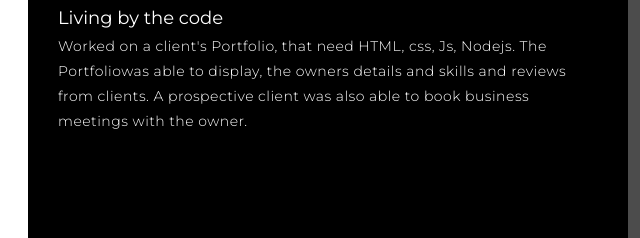
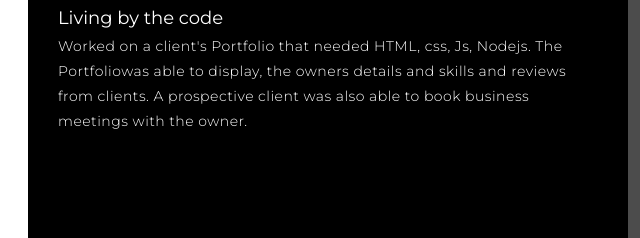
Before and after one commit to Elikibs/portfolio, a plain HTML site: page index.html in a window 1280 px wide. Shown: the part 1912-2150 px from the top of the page, 12-652 px from the left. Drawn offline with Linux system fonts and the light colour scheme.

Commit message:
Update index.html

```diff
--- a/index.html
+++ b/index.html
@@ -93,7 +93,7 @@
                     <div class="project-info">
                         <h1>Project 1</h1>
                         <h2>Living by the code</h2>
-                        <p>Worked on a client's Portfolio, that need HTML, css, Js, Nodejs. The Portfoliowas able to display, the owners details and skills and reviews from clients. A prospective client was also able to book business meetings with the owner.</p>
+                        <p>Worked on a client's Portfolio that needed HTML, css, Js, Nodejs. The Portfoliowas able to display, the owners details and skills and reviews from clients. A prospective client was also able to book business meetings with the owner.</p>
                     </div>
                     <div class="project-img">
                         <img src="./img/project1.png" alt="img">
```
